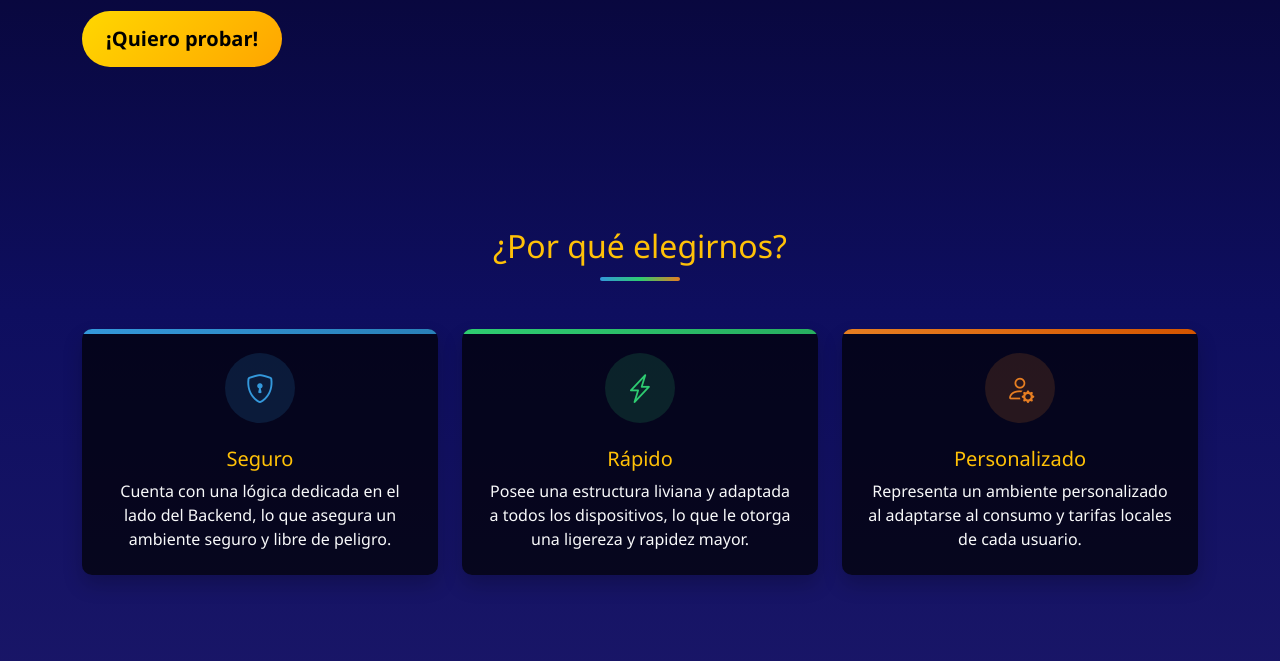
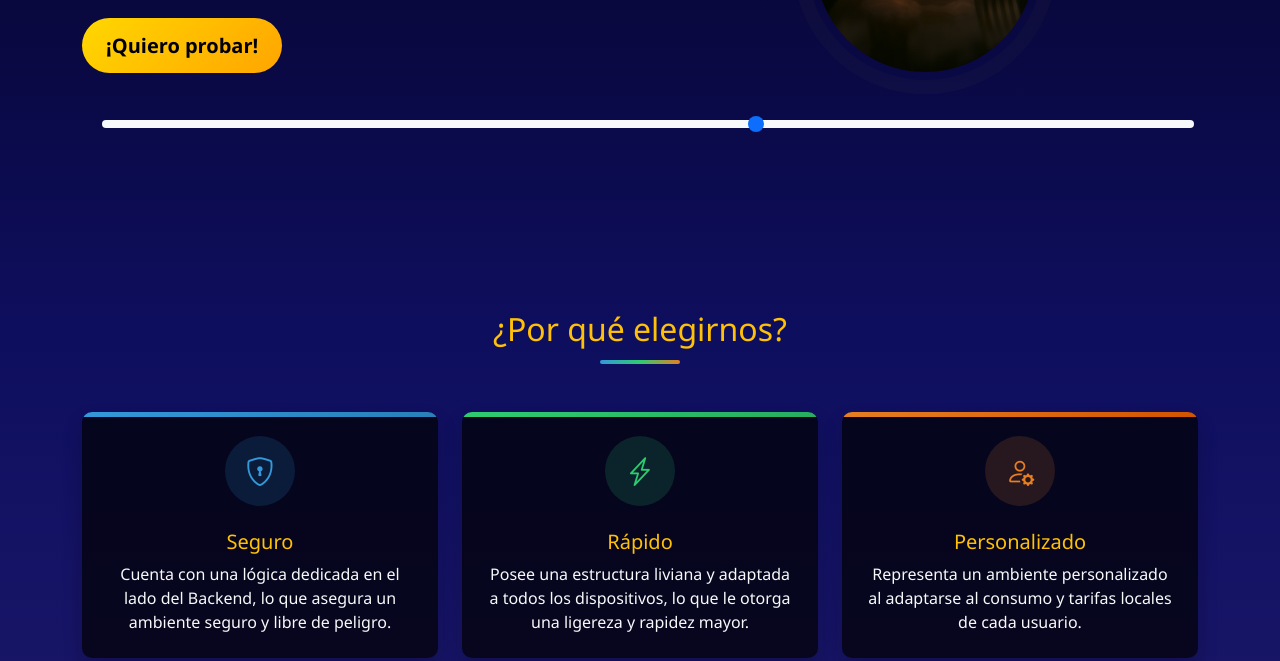
Before and after one commit to SantiagoAyala2118/PROYECTO_INTEGRADOR_ELECTROAHORRO, a website: page index.html in a window 1280 px wide. Shown: the part 300-961 px from the top of the page. Drawn offline with nearby package versions, Linux system fonts and the light colour scheme.

Commit message:
se esta añadiendo la funcionalidad de customrange en index.html

```diff
--- a/index.html
+++ b/index.html
@@ -80,6 +80,16 @@
               />
             </div>
           </div>
+        </div>
+        <div class="container m-2 ">
+        <label for="customRange2" class="form-label"></label>
+        <input
+          type="range"
+          class="form-range"
+          min="0"
+          max="5"
+          id="customRange2"
+        />
         </div>
       </div>
     </header>
```
Also changed, not shown: assets/img/Logo.jpeg (added).
